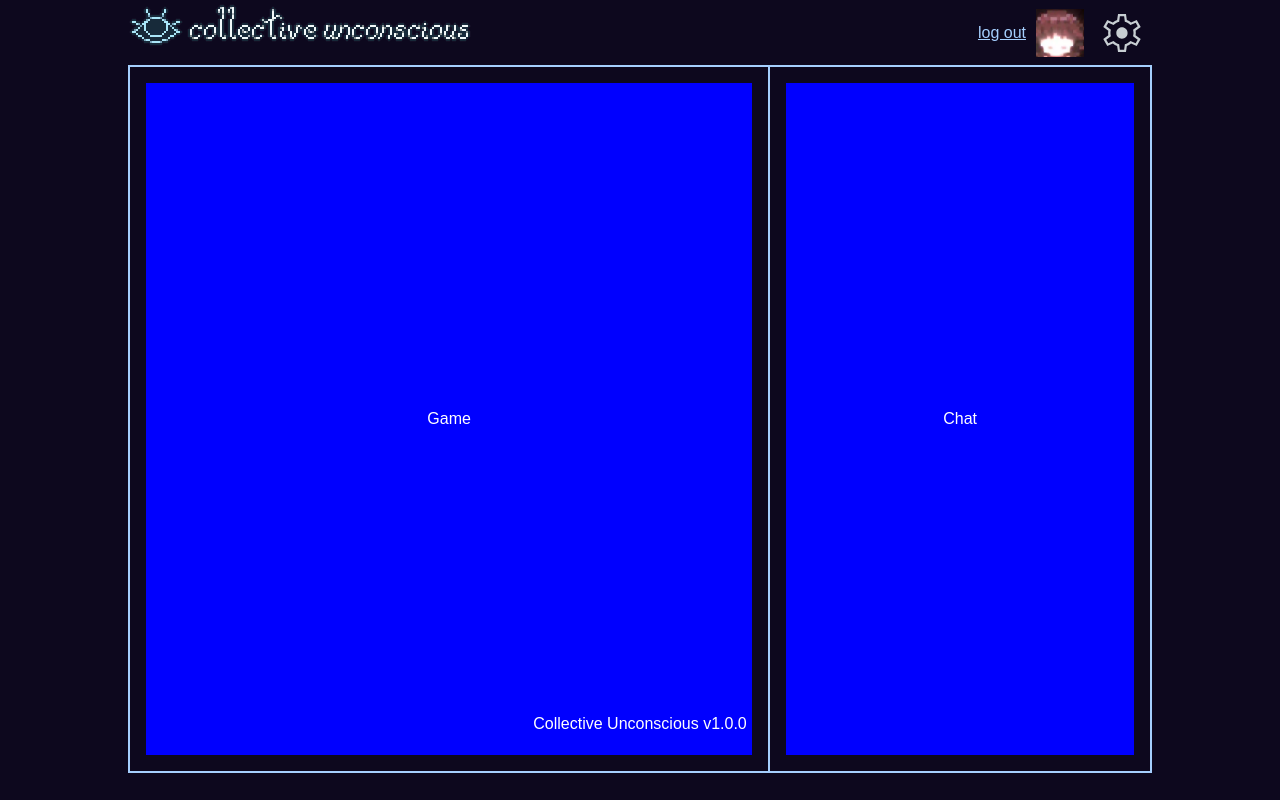
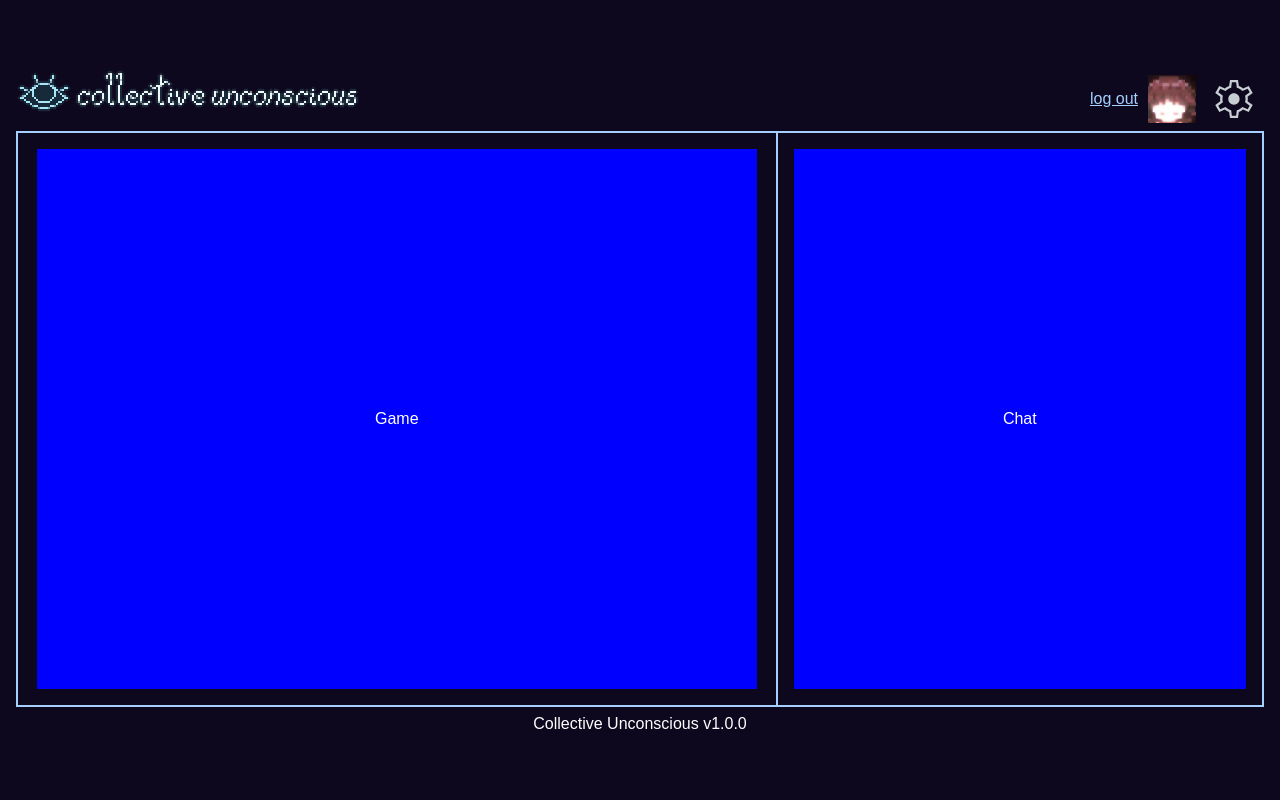
Before and after one commit to Collective-Unconscious/online, a SvelteKit app: page /play in a window 1280 px wide. Built offline with nearby package versions, Linux system fonts and the light colour scheme; a web font is replaced by a local one.

Commit message:
fix height issuUAARUARRRGHH
Signed-off-by: roxwize <rae@roxwize.xyz>

```diff
--- a/src/routes/play/style.scss
+++ b/src/routes/play/style.scss
@@ -46,7 +46,6 @@ main {
 #chat-container {
 	flex-basis: 20%;
 	flex-grow: 1;
-	min-height: 42em;
 }
 
 #game-view {
@@ -58,7 +57,7 @@ main {
 }
 
 /* full view */
-@media (max-width: 1200px) {
+@media (max-width: 1300px) {
 	main {
 		align-items: center;
 		flex-direction: column;
@@ -70,7 +69,7 @@ main {
 	}
 }
 /* vertical view */
-@media (max-width: 920px) {
+@media (max-width: 1024px) {
 	#site-contents {
 		height: auto;
 	}
@@ -86,9 +85,10 @@ main {
 	}
 	#chat-container {
 		border-top: 0;
+		min-height: 42em;
 	}
 }
-@media (min-width: 1100px) {
+@media (min-width: 1024px) {
 	#chat-container {
 		border-left: 0;
 	}
```
